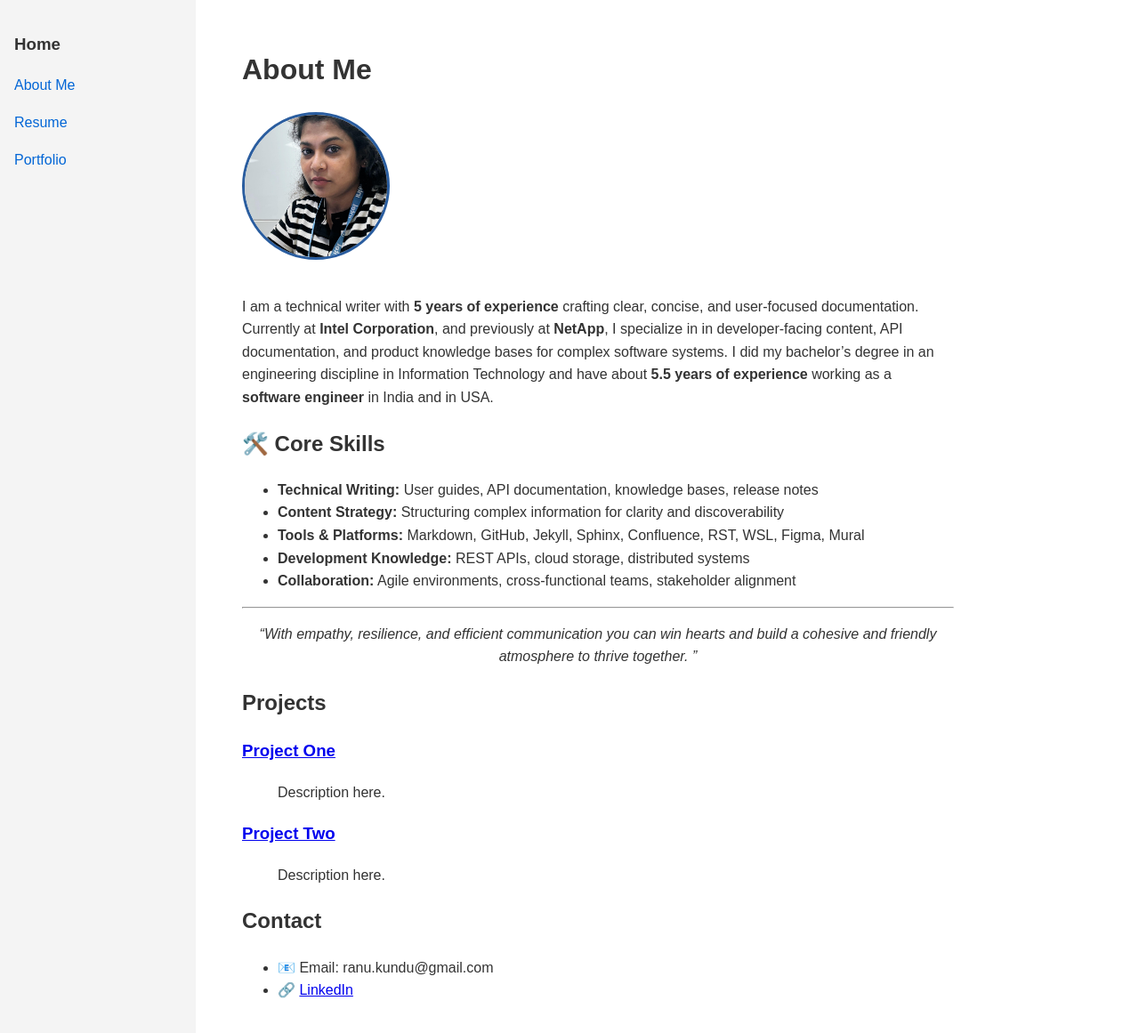
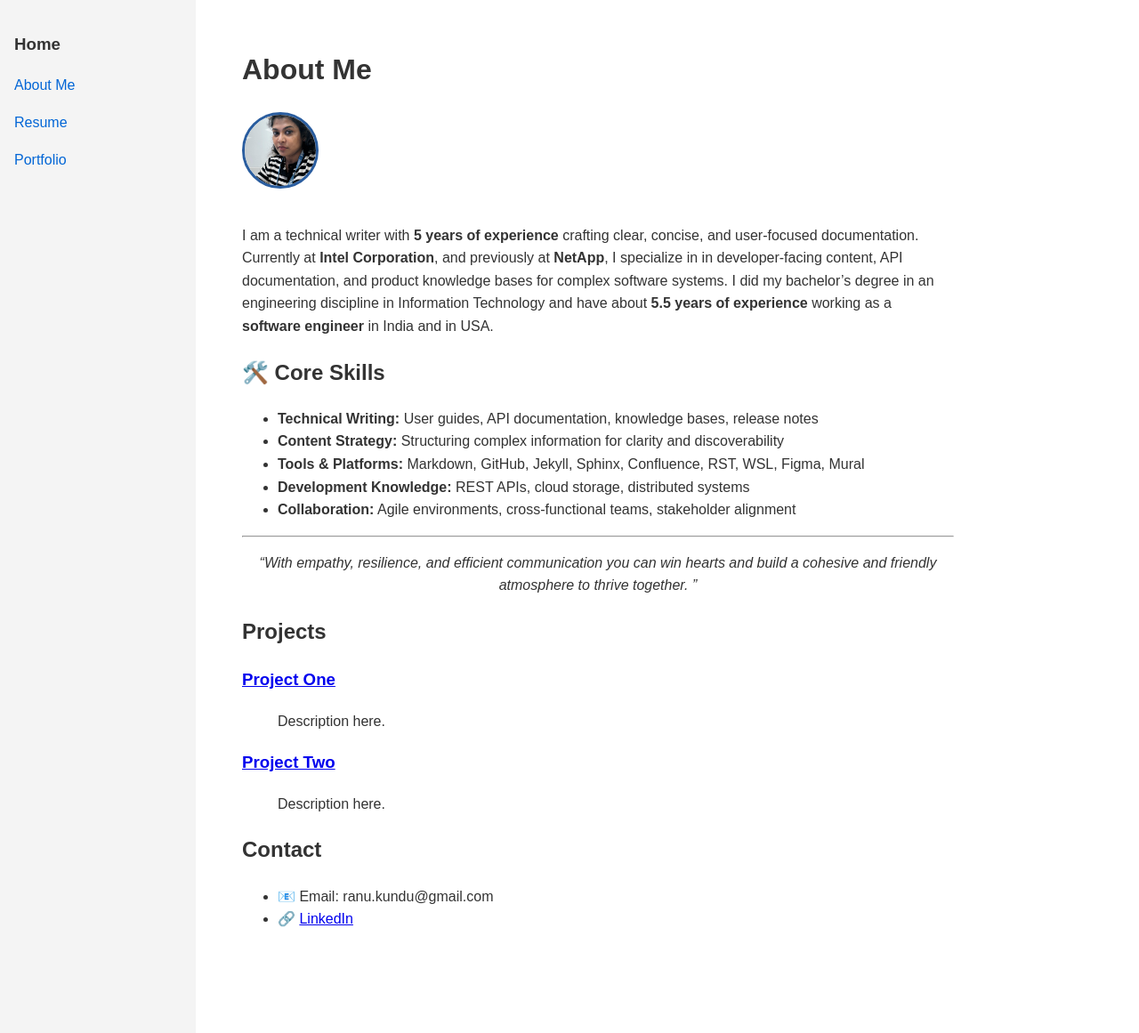
Before and after one commit to rai2412/contentcanvas, a Jekyll site: the page built from index.md, in a window 1280 px wide and 1174 px high. Shown: the top 1161 px of the window at 89% size. Built offline with Jekyll 4.4.1, drawn with Linux system fonts in a browser that asks for light colours.

Commit message:
Update style.css

```diff
--- a/assets/css/style.css
+++ b/assets/css/style.css
@@ -60,8 +60,8 @@ body {
 }
 
 .profile-img {
-  width: 160px;
-  height: 160px;
+  width: 80px;
+  height: 80px;
   border-radius: 50%;
   object-fit: cover;
   margin-bottom: 1em;
```
